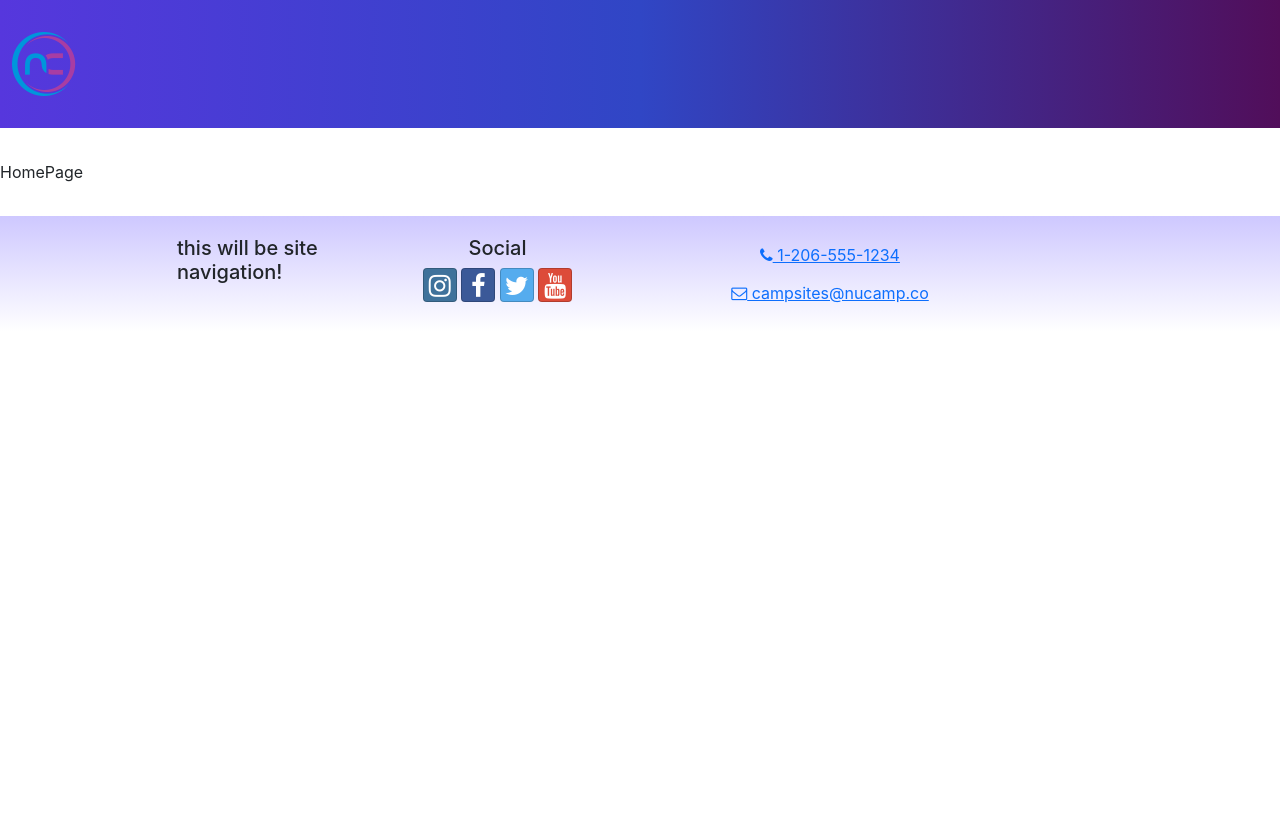
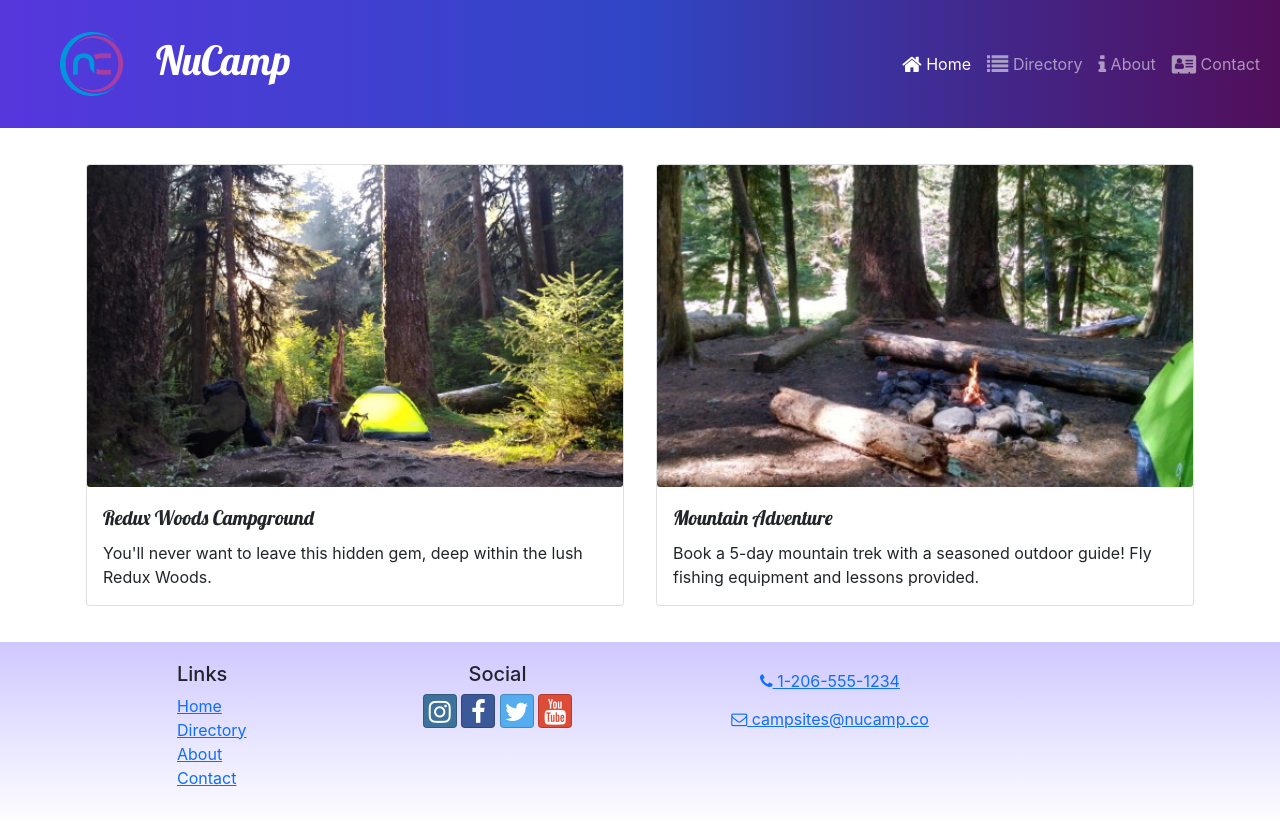
Before and after one commit to jrymnd/ReactSite, a React (Create React App) app: page / in a window 1280 px wide. Before the commit the page ends 800 px from the top, so only its background shows below. Built offline with nearby package versions, Linux system fonts and the light colour scheme.

Commit message:
Home Page updated

```diff
--- a/src/components/Footer.js
+++ b/src/components/Footer.js
@@ -1,4 +1,4 @@
-import { renderIntoDocument } from 'react-dom/test-utils';
+import { Link } from 'react-router-dom';
 import { Container, Row, Col } from 'reactstrap';
 
 const Footer = () => {
@@ -6,9 +6,25 @@
         <footer className='site-footer'>
             <Container>
                 <Row>
-                    <Col xs={{ size: 4, offset: 1 }} sm='2'><h5>this will be site navigation!</h5></Col>
+                    <Col xs={{ size: 4, offset: 1 }} sm='2'>
+                        <h5>Links</h5>
+                        <ul className='list-unstyled'>
+                            <li>
+                                <Link to='/'>Home</Link>
+                            </li>
+                            <li>
+                                <Link to='/directory'>Directory</Link>
+                            </li>
+                            <li>
+                                <Link to='/about'>About</Link>
+                            </li>
+                            <li>
+                                <Link to='/contact'>Contact</Link>
+                            </li>
+                        </ul>
+                    </Col>
                     <Col xs='6' sm='3' className='text-center'>
-                    <h5>Social</h5>
+                        <h5>Social</h5>
                         <a
                             className='btn btn-social-icon btn-instagram'
                             href='http://instagram.com/'
@@ -35,7 +51,7 @@
                         </a>
                     </Col>
                     <Col sm='4' className='text-center'>
-                    <a
+                        <a
                             role='button'
                             className='btn btn-link'
                             href='tel:+12065551234'
--- a/src/components/Header.js
+++ b/src/components/Header.js
@@ -1,14 +1,52 @@
-import { Navbar, NavbarBrand } from 'reactstrap';
+import { useState } from 'react';
+import {
+    Navbar,
+    NavbarBrand,
+    Collapse,
+    NavbarToggler,
+    Nav,
+    NavItem,
+} from 'reactstrap';
+import { NavLink }from 'react-router-dom';
 import NucampLogo from '../app/assets/img/logo.png';
 
+
 const Header = () => {
-    return(
+    const [menuOpen, setMenuOpen] = useState(false);
+
+    return (
         <Navbar dark color='primary' sticky='top' expand='md'>
-             <NavbarBrand href='/'>
-                 <img src={NucampLogo} alt='nucamp logo' />
-             </NavbarBrand>
+            <NavbarBrand className='ms-5' href='/'>
+                <img src={NucampLogo} alt='nucamp logo' className='float-start' />
+                <h1 className='mt-1'>NuCamp</h1>
+            </NavbarBrand>
+            <NavbarToggler onClick={() => setMenuOpen(!menuOpen)}/>
+            <Collapse isOpen={menuOpen} navbar>
+                <Nav className='ms-auto' navbar>
+                    <NavItem>
+                        <NavLink className='nav-link' to='/'>
+                            <i className='fa fa-home fa-lg' /> Home
+                        </NavLink>
+                    </NavItem>
+                    <NavItem>
+                        <NavLink className='nav-link' to='/directory'>
+                            <i className='fa fa-list fa-lg' /> Directory
+                        </NavLink>
+                    </NavItem>
+                    <NavItem>
+                        <NavLink className='nav-link' to='/about'>
+                            <i className='fa fa-info fa-lg' /> About
+                        </NavLink>
+                    </NavItem>
+                    <NavItem>
+                        <NavLink className='nav-link' to='/contact'>
+                            <i className='fa fa-address-card fa-lg' /> Contact
+                        </NavLink>
+                    </NavItem>
+                </Nav>
+            </Collapse>
         </Navbar>
     );
-}
+};
 
-export default Header
+export default Header;
--- a/src/features/campsites/campsitesSlice.js
+++ b/src/features/campsites/campsitesSlice.js
@@ -9,3 +9,6 @@
 export const selectCampsiteById = (id) => {
     return CAMPSITES.find((campsite) => campsite.id === id);
 };
+export const selectFeaturedCampsite = () => {
+    return CAMPSITES.find((campsite) => campsite.featured);
+};
--- /dev/null
+++ b/src/features/display/DisplayCard.js
@@ -0,0 +1,18 @@
+
+
+import { Card, CardImg, CardText, CardBody, CardTitle } from 'reactstrap';
+
+const DisplayCard = ({ item }) => {
+    const { image, name, description } = item;
+    return (
+        <Card>
+            <CardImg src={image} alt={name} />
+            <CardBody>
+                <CardTitle>{name}</CardTitle>
+                <CardText>{description}</CardText>
+            </CardBody>
+        </Card>
+    );
+};
+
+export default DisplayCard;
--- /dev/null
+++ b/src/features/display/DisplayList.js
@@ -0,0 +1,26 @@
+
+
+import { Col, Row } from 'reactstrap';
+import DisplayCard from './DisplayCard';
+import { selectFeaturedCampsite } from '../campsites/campsitesSlice';
+import { selectFeaturedPromotion } from '../promotions/promotionSlice';
+
+
+
+const DisplayList = () => {
+    const items = [selectFeaturedCampsite(), selectFeaturedPromotion()];
+
+    return (
+        <Row>
+            {items.map((item, idx) => {
+                return (
+                    <Col md className='m-1' key={idx}>
+                        <DisplayCard item={item} />
+                    </Col>
+                );
+            })}
+        </Row>
+    );
+};
+
+export default DisplayList;
--- /dev/null
+++ b/src/features/promotions/promotionSlice.js
@@ -0,0 +1,10 @@
+
+
+
+
+import { PROMOTIONS } from '../../app/shared/PROMOTIONS';
+
+
+export const selectFeaturedPromotion = () => {
+    return PROMOTIONS.find((promotion) => promotion.featured);
+};
--- a/src/pages/HomePage.js
+++ b/src/pages/HomePage.js
@@ -1,6 +1,13 @@
+
+import { Container } from 'reactstrap';
+import DisplayList from '../features/display/DisplayList';
 
 const HomePage = () => {
-    return <div>HomePage</div>;
+    return (
+        <Container>
+            <DisplayList />
+        </Container>
+    );
 };
 
 export default HomePage;
```
